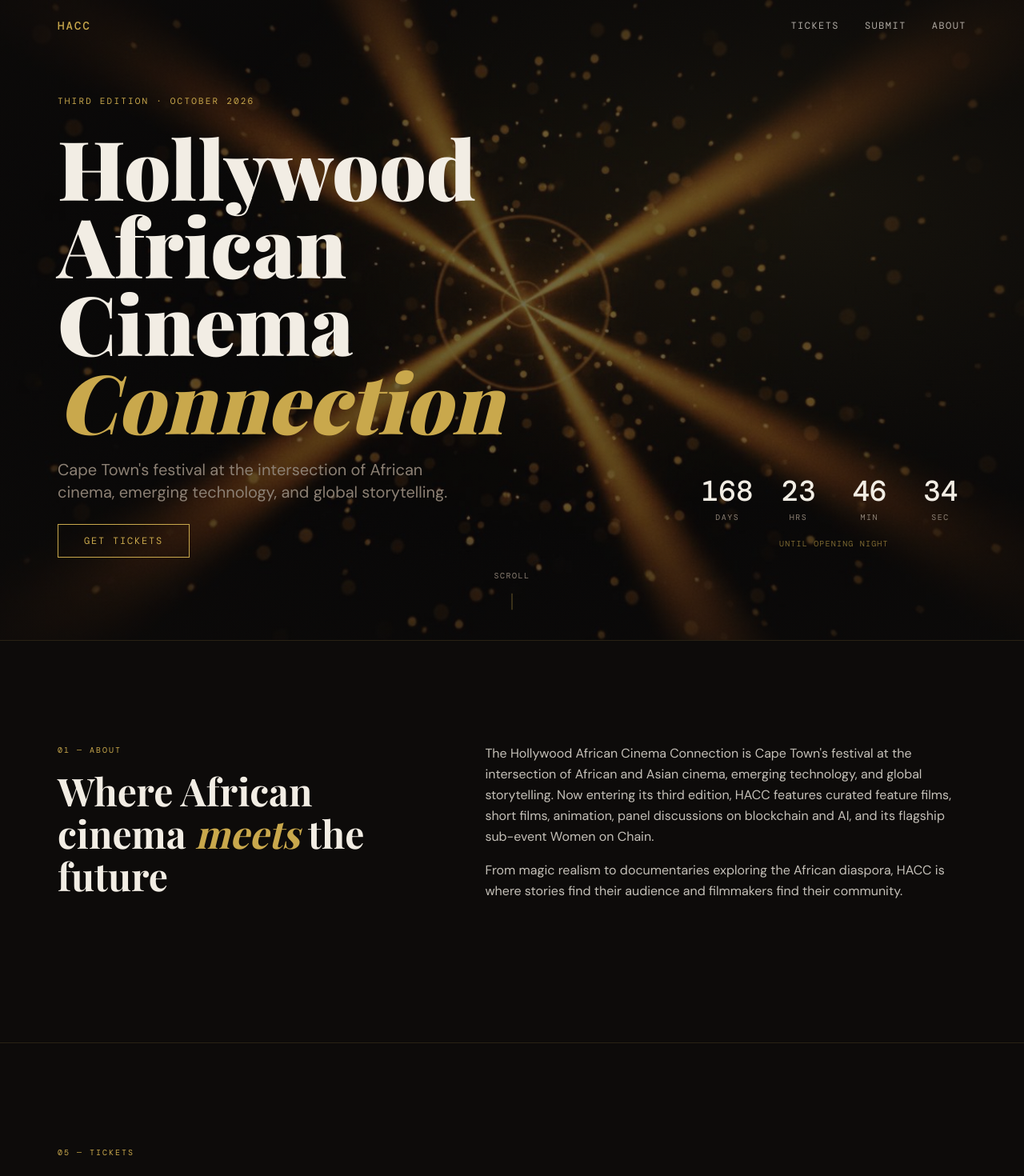
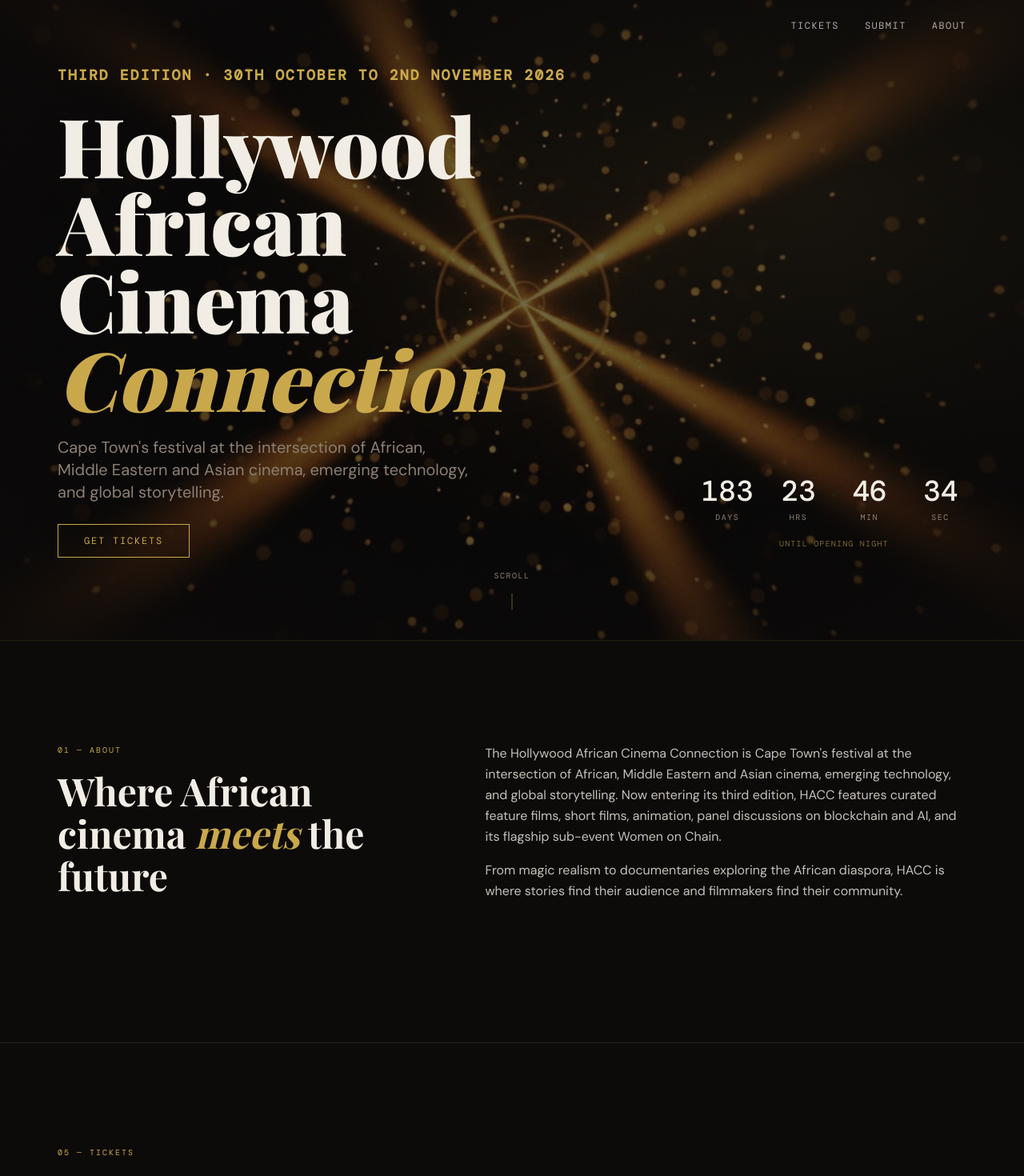
Before and after one commit to nafia007/hacc, a React (Vite) app: page / in a window 1280 px wide. Shown: the top 1470 px of the page at 80% size. Built offline with nearby package versions, Linux system fonts and the light colour scheme; a web font is replaced by a local one.

Commit message:
Update landing page copy and remove overlapping HACC nav link

```diff
--- a/src/sections/About.tsx
+++ b/src/sections/About.tsx
@@ -44,8 +44,8 @@ export default function About() {
               className="text-cream/80 leading-relaxed mb-4"
             >
               The Hollywood African Cinema Connection is Cape Town&apos;s
-              festival at the intersection of African and Asian cinema,
-              emerging technology, and global storytelling. Now entering its
+              festival at the intersection of African, Middle Eastern and Asian
+              cinema, emerging technology, and global storytelling. Now entering its
               third edition, HACC features curated feature films, short films,
               animation, panel discussions on blockchain and AI, and its
               flagship sub-event Women on Chain.
--- a/src/sections/Hero.tsx
+++ b/src/sections/Hero.tsx
@@ -3,7 +3,7 @@ import { motion } from "framer-motion";
 import { useCountdown } from "@/hooks/useCountdown";
 
 export default function Hero() {
-  const festivalDate = new Date("2026-10-15T18:00:00");
+  const festivalDate = new Date("2026-10-30T18:00:00");
   const { days, hours, minutes, seconds } = useCountdown(festivalDate);
   const grainRef = useRef<HTMLDivElement>(null);
 
@@ -73,9 +73,10 @@ export default function Hero() {
               initial={{ opacity: 0, y: 20 }}
               animate={{ opacity: 1, y: 0 }}
               transition={{ duration: 0.6, delay: 0.2 }}
-              className="font-mono text-[11px] tracking-[0.2em] uppercase text-gold mb-6"
+              className="font-mono text-base sm:text-lg font-black tracking-[0.12em] uppercase text-gold mb-6"
             >
-              Third Edition · October 2026
+              Third Edition · 30th October to{" "}
+              <span className="whitespace-nowrap">2nd November 2026</span>
             </motion.p>
 
             <motion.h1
@@ -97,7 +98,7 @@ export default function Hero() {
               transition={{ duration: 0.6, delay: 0.7 }}
               className="mt-6 text-lg lg:text-xl text-muted max-w-[520px] leading-relaxed"
             >
-              Cape Town&apos;s festival at the intersection of African cinema,
+              Cape Town&apos;s festival at the intersection of African, Middle Eastern and Asian cinema,
               emerging technology, and global storytelling.
             </motion.p>
 
--- a/src/sections/Navigation.tsx
+++ b/src/sections/Navigation.tsx
@@ -48,14 +48,7 @@ export default function Navigation() {
         }`}
         style={{ height: 64 }}
       >
-        <div className="max-w-[1200px] mx-auto h-full flex items-center justify-between px-6 lg:px-8">
-          <a
-            href="#"
-            className="font-mono text-gold text-sm tracking-[0.15em] uppercase font-medium"
-          >
-            HACC
-          </a>
-
+        <div className="max-w-[1200px] mx-auto h-full flex items-center justify-end px-6 lg:px-8">
           {/* Desktop Nav */}
           <nav className="hidden lg:flex items-center gap-8">
             {navLinks.map((link) => (
```
